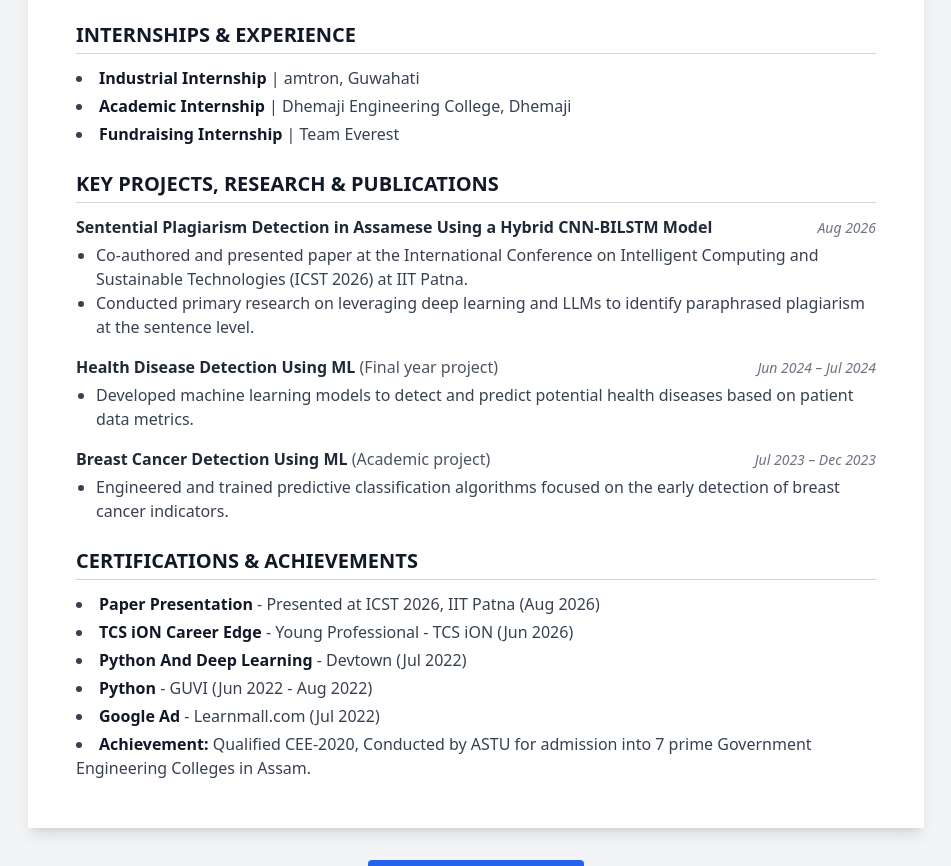
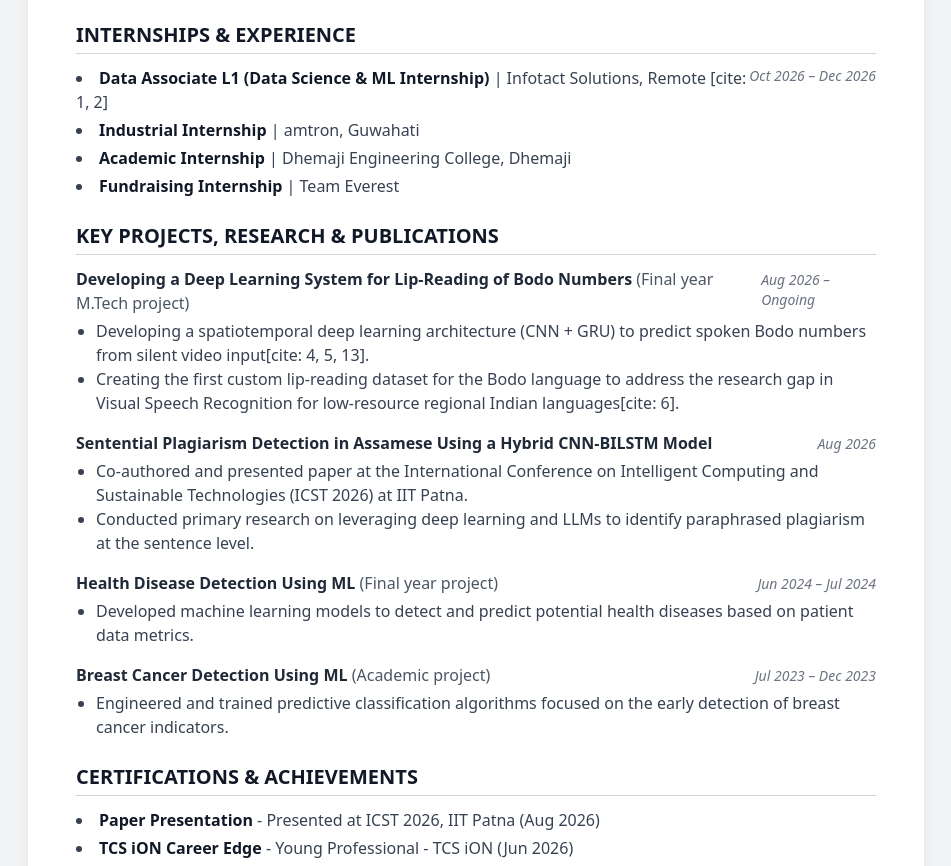
Before and after one commit to Iabhijit1/Iabhijit1.github.io, a plain HTML site: page Resume.html in a window 1280 px wide. Shown: the part 870-1736 px from the top of the page, without its empty margins (164-1115 px from the left). Drawn offline with nearby package versions, Linux system fonts and the light colour scheme.

Commit message:
Update Resume.html with new internships and projects
Added internship and project details to the resume.

```diff
--- a/Resume.html
+++ b/Resume.html
@@ -99,6 +99,7 @@
         <section class="mb-6">
             <h2 class="text-xl font-bold text-gray-900 uppercase border-b border-gray-300 pb-1 mb-3">Internships & Experience</h2>
             <ul class="list-disc list-inside text-gray-700 space-y-1">
+                <li><strong class="text-gray-900">Data Associate L1 (Data Science & ML Internship)</strong> | Infotact Solutions, Remote <span class="hidden sm:inline float-right text-sm text-gray-500 italic">Oct 2026 – Dec 2026</span>[cite: 1, 2]</li>
                 <li><strong class="text-gray-900">Industrial Internship</strong> | amtron, Guwahati</li>
                 <li><strong class="text-gray-900">Academic Internship</strong> | Dhemaji Engineering College, Dhemaji</li>
                 <li><strong class="text-gray-900">Fundraising Internship</strong> | Team Everest</li>
@@ -107,6 +108,17 @@
 
         <section class="mb-6">
             <h2 class="text-xl font-bold text-gray-900 uppercase border-b border-gray-300 pb-1 mb-3">Key Projects, Research & Publications</h2>
+
+            <div class="mb-4">
+                <div class="flex justify-between items-baseline">
+                    <h3 class="font-bold text-gray-800">Developing a Deep Learning System for Lip-Reading of Bodo Numbers <span class="font-normal text-gray-600">(Final year M.Tech project)</span></h3>
+                    <span class="text-sm font-medium text-gray-500 italic">Aug 2026 – Ongoing</span>
+                </div>
+                <ul class="list-disc list-outside ml-5 text-gray-700 mt-1">
+                    <li>Developing a spatiotemporal deep learning architecture (CNN + GRU) to predict spoken Bodo numbers from silent video input[cite: 4, 5, 13].</li>
+                    <li>Creating the first custom lip-reading dataset for the Bodo language to address the research gap in Visual Speech Recognition for low-resource regional Indian languages[cite: 6].</li>
+                </ul>
+            </div>
 
             <div class="mb-4">
                 <div class="flex justify-between items-baseline">
```
